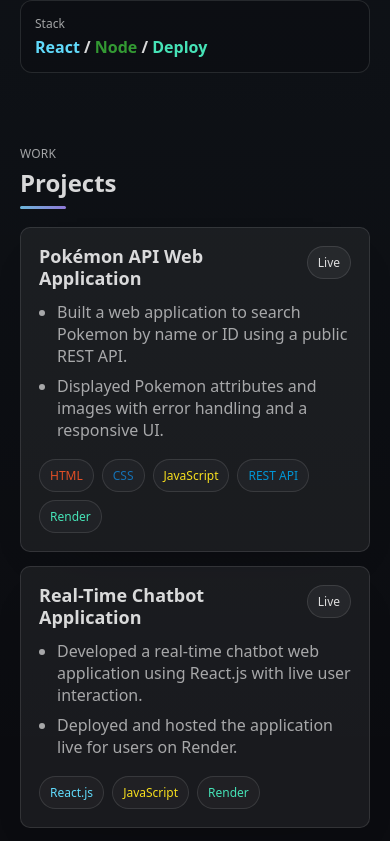
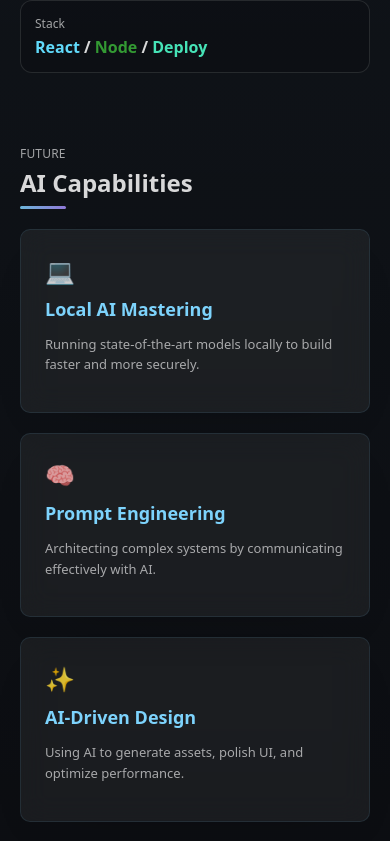
Before and after one commit to ONE01001/portfolio-v1, a React (Vite) app: page / in a window 390 px wide. Shown: the part 961-1802 px from the top of the page. Built offline with nearby package versions, Linux system fonts and the light colour scheme.

Commit message:
feat: implement portfolio structure with new AI capabilities and about sections, App layout, and CSS styling

```diff
--- a/src/App.tsx
+++ b/src/App.tsx
@@ -4,6 +4,7 @@ import { Header } from "./components/Header";
 import { useActiveSection } from "./hooks/useActiveSection";
 import { PROFILE } from "./content";
 import { Hero } from "./sections/Hero";
+import { AISkills } from "./sections/AISkills";
 import { Projects } from "./sections/Projects";
 import { Skills } from "./sections/Skills";
 import { Education } from "./sections/Education";
@@ -84,6 +85,7 @@ export default function App() {
       />
       <main>
         <Hero onEmail={onEmail} />
+        <AISkills />
         <Projects />
         <Skills />
         <Education />
--- a/src/index.css
+++ b/src/index.css
@@ -1398,6 +1398,7 @@ main {
 
   .secret-avatar-sticky {
     order: 2;
+    padding-bottom: 100px; /* Space for the scroll hint on mobile */
   }
 
   .secret-narrative-sticky {
@@ -1410,7 +1411,33 @@ main {
     text-align: center;
     max-width: 100%;
   }
+
+  .scroll-hint {
+    bottom: auto;
+    right: -20px;
+    top: 50%;
+    transform: translateY(-50%) rotate(90deg);
+    z-index: 100;
+  }
+
+  .scroll-line {
+    width: 30px;
+    height: 1px;
+    background: linear-gradient(to right, white, transparent);
+    margin-left: 10px;
+  }
 }
+
+/* Typography Refinements for About/Hobbies */
+.about p, .bullets-card li {
+  line-height: 1.8;
+  letter-spacing: -0.01em;
+  font-size: 17px;
+  color: rgba(255, 255, 255, 0.7);
+  margin-bottom: 12px;
+}
+
+
 
 .gradient-text {
   background: linear-gradient(135deg, #7dd3fc, #a78bfa);
--- /dev/null
+++ b/src/sections/AISkills.tsx
@@ -0,0 +1,65 @@
+import { motion, useReducedMotion } from "framer-motion";
+import { Section } from "../components/Section";
+
+export function AISkills() {
+  const reduce = useReducedMotion();
+
+  const skills = [
+    {
+      title: "Local AI Mastering",
+      desc: "Running state-of-the-art models locally to build faster and more securely.",
+      icon: "💻"
+    },
+    {
+      title: "Prompt Engineering",
+      desc: "Architecting complex systems by communicating effectively with AI.",
+      icon: "🧠"
+    },
+    {
+      title: "AI-Driven Design",
+      desc: "Using AI to generate assets, polish UI, and optimize performance.",
+      icon: "✨"
+    }
+  ];
+
+  return (
+    <Section id="ai-skills" eyebrow="Future" title="AI Capabilities">
+      <div className="ai-grid">
+        {skills.map((skill, i) => (
+          <motion.div
+            key={skill.title}
+            className="glass card ai-card"
+            initial={reduce ? false : { opacity: 0, y: 10 }}
+            whileInView={reduce ? {} : { opacity: 1, y: 0 }}
+            viewport={{ once: true }}
+            transition={{ delay: i * 0.1, duration: 0.5, ease: [0.22, 1, 0.36, 1] }}
+          >
+            <div className="ai-icon">{skill.icon}</div>
+            <h3 className="h3" style={{ margin: '12px 0 8px', color: '#7dd3fc' }}>{skill.title}</h3>
+            <p className="muted small" style={{ lineHeight: 1.6 }}>{skill.desc}</p>
+          </motion.div>
+        ))}
+      </div>
+
+      <style dangerouslySetInnerHTML={{ __html: `
+        .ai-grid {
+          display: grid;
+          grid-template-columns: repeat(auto-fit, minmax(280px, 1fr));
+          gap: 20px;
+          margin-top: 20px;
+        }
+        .ai-card {
+          padding: 24px;
+          border: 1px solid rgba(125, 211, 252, 0.1);
+          transition: border-color 0.3s;
+        }
+        .ai-card:hover {
+          border-color: rgba(125, 211, 252, 0.3);
+        }
+        .ai-icon {
+          font-size: 24px;
+        }
+      `}} />
+    </Section>
+  );
+}
--- a/src/sections/About.tsx
+++ b/src/sections/About.tsx
@@ -17,7 +17,7 @@ export function About() {
         >
           <p className="about-bio">{SUMMARY}</p>
           <div className="about-mini muted small">
-            Tip: Add 1 line here about what you want next (job role, internship, freelance).
+            I am Available for (job role, internship, freelance).
           </div>
         </motion.div>
       </div>
```
